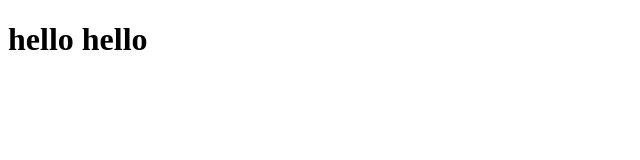
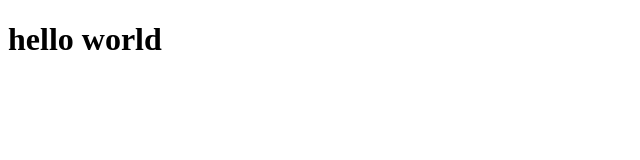
Before and after one commit to Mikita86/gitTest, a plain HTML site: page index.html in a window 1280 px wide. Shown: the full height of the page, 0-640 px from the left. Drawn offline with Linux system fonts and the light colour scheme.

Commit message:
doc.html

```diff
--- a/index.html
+++ b/index.html
@@ -9,7 +9,7 @@
 </head>
 
 <body>
-    <h1> hello hello</h1>
+    <h1> hello world</h1>
 </body>
 
 </html>
```
